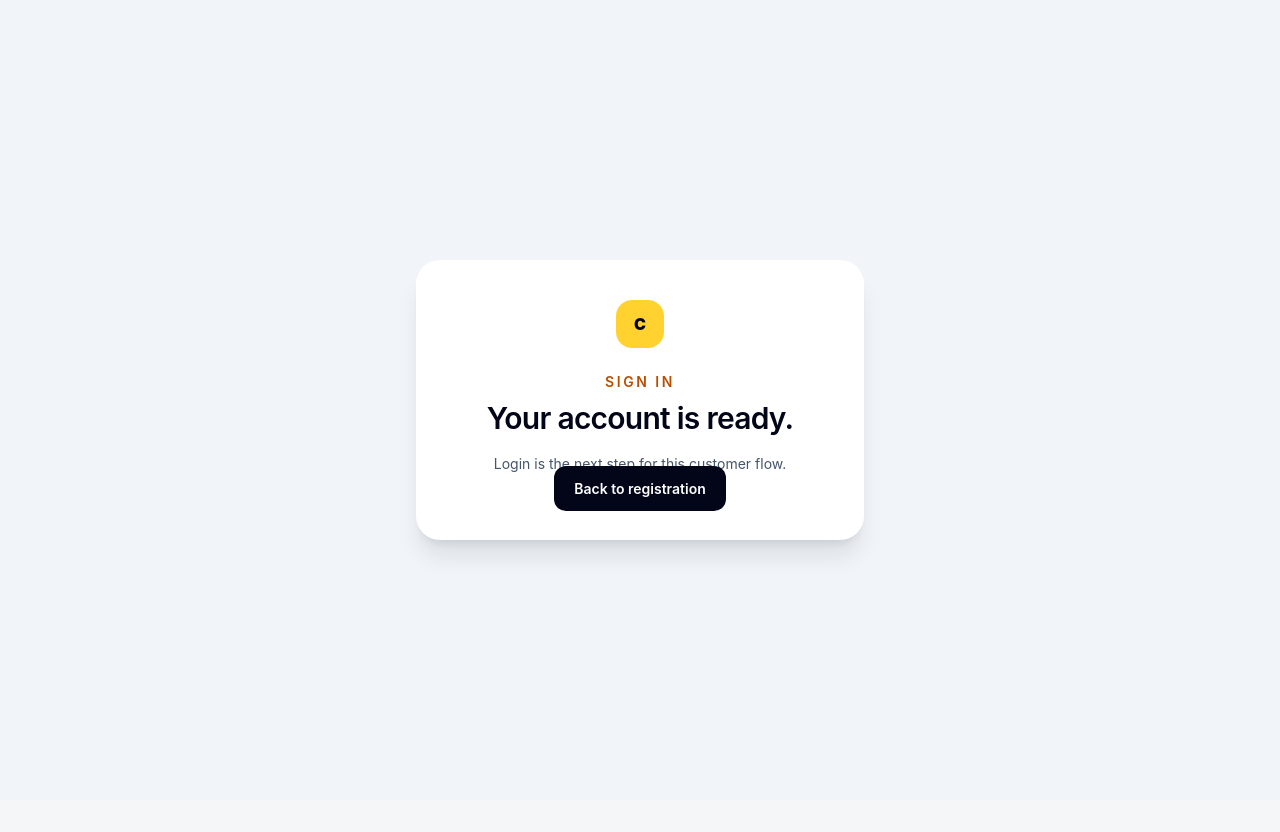
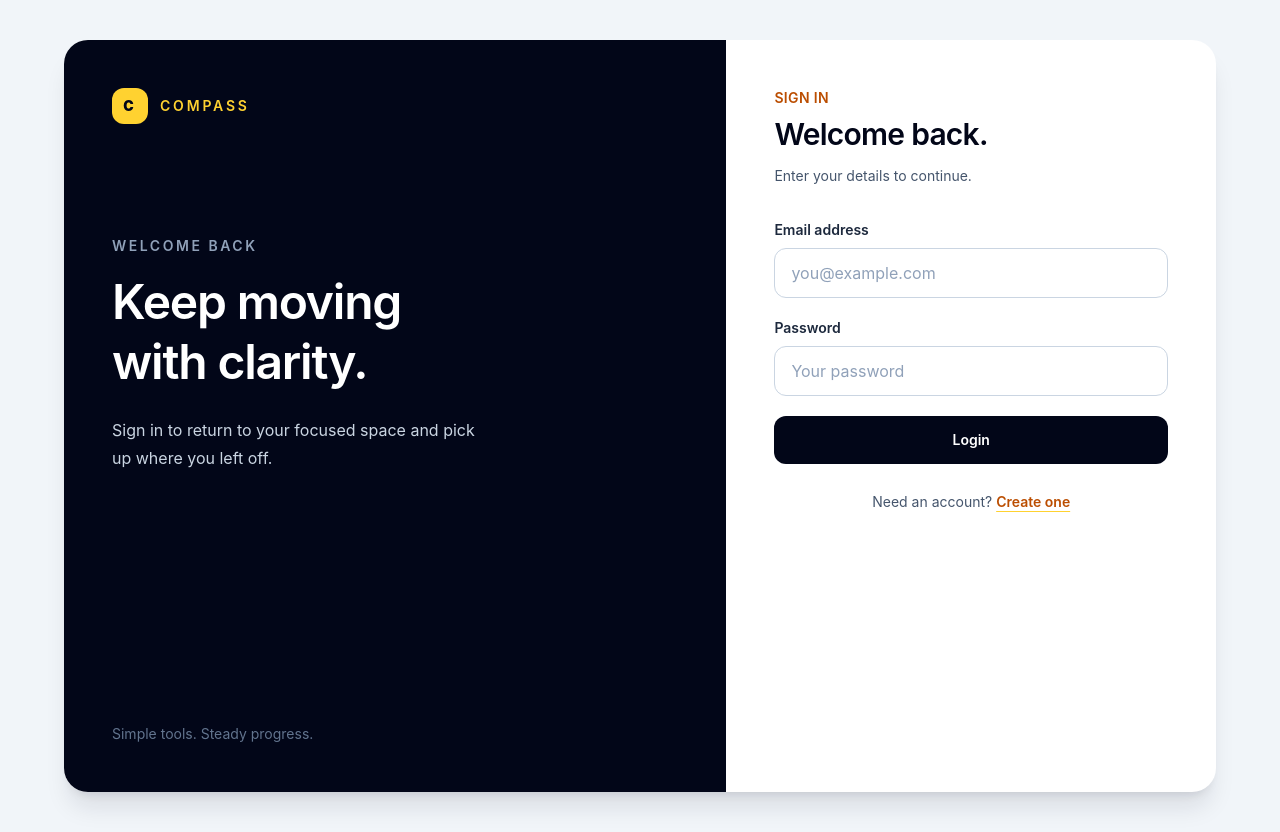
Before and after one commit to AdityaNayak12/MERN-Assignments, a React (Vite) app in the folder client/: page /login in a window 1280 px wide. Before the commit the page ends 800 px from the top, so only its background shows below. Built offline with nearby package versions, Linux system fonts and the light colour scheme.

Commit message:
feat: implement customer login page

```diff
--- a/client/src/App.jsx
+++ b/client/src/App.jsx
@@ -7,6 +7,7 @@ function App() {
     <Routes>
       <Route path="/register" element={<Signup />} />
       <Route path="/login" element={<Login />} />
+      <Route path="/home" element={null} />
       <Route path="*" element={<Navigate replace to="/register" />} />
     </Routes>
   )
--- a/client/src/pages/Login.jsx
+++ b/client/src/pages/Login.jsx
@@ -1,20 +1,124 @@
-import { Link } from 'react-router-dom'
+import { useState } from 'react'
+import { Link, useNavigate } from 'react-router-dom'
+import { axiosInstance } from '../axiosCalls/axios.js'
+
+const initialValues = {
+  email: '',
+  password: '',
+}
 
 function Login() {
+  const navigate = useNavigate()
+  const [values, setValues] = useState(initialValues)
+  const [error, setError] = useState('')
+
+  const handleChange = (event) => {
+    const { name, value } = event.target
+    setValues((currentValues) => ({ ...currentValues, [name]: value }))
+    setError('')
+  }
+
+  const handleSubmit = async (event) => {
+    event.preventDefault()
+
+    try {
+      await axiosInstance.post('/user/login', values)
+      navigate('/home')
+    } catch (requestError) {
+      console.error(requestError.response?.data?.message ?? requestError.message)
+      setError('Invalid Credentials')
+    }
+  }
+
   return (
-    <main className="grid min-h-screen place-items-center bg-slate-100 px-4 py-8 text-slate-900">
-      <section className="w-full max-w-md rounded-3xl bg-white p-8 text-center shadow-xl shadow-slate-900/10 sm:p-10">
-        <div className="mx-auto grid h-12 w-12 place-items-center rounded-2xl bg-amber-300 font-black text-slate-950">C</div>
-        <p className="mt-6 text-sm font-semibold tracking-[0.18em] text-amber-700 uppercase">Sign in</p>
-        <h1 className="mt-2 text-3xl font-semibold tracking-tight text-slate-950">Your account is ready.</h1>
-        <p className="mt-4 text-sm leading-6 text-slate-600">Login is the next step for this customer flow.</p>
-        <Link
-          className="mt-8 w-full rounded-xl bg-slate-950 px-5 py-3.5 text-sm font-semibold text-white transition hover:bg-slate-800 focus-visible:outline-2 focus-visible:outline-offset-2 focus-visible:outline-amber-600"
-          to="/register"
-        >
-          Back to registration
-        </Link>
-      </section>
+    <main className="min-h-screen bg-slate-100 px-4 py-6 text-slate-900 sm:px-8 sm:py-10">
+      <div className="mx-auto grid min-h-[calc(100vh-3rem)] w-full max-w-6xl overflow-hidden rounded-3xl bg-white shadow-xl shadow-slate-900/10 lg:grid-cols-[1.15fr_0.85fr]">
+        <section className="flex flex-col justify-between bg-slate-950 p-7 text-white sm:p-10 lg:p-12">
+          <div>
+            <div className="flex items-center gap-3 text-sm font-semibold tracking-[0.2em] text-amber-300 uppercase">
+              <span className="grid h-9 w-9 place-items-center rounded-xl bg-amber-300 text-sm font-black text-slate-950">C</span>
+              Compass
+            </div>
+            <div className="mt-20 max-w-sm lg:mt-28">
+              <p className="text-sm font-semibold tracking-[0.18em] text-slate-400 uppercase">Welcome back</p>
+              <h1 className="mt-4 text-4xl leading-tight font-semibold tracking-tight sm:text-5xl">
+                Keep moving with clarity.
+              </h1>
+              <p className="mt-6 text-base leading-7 text-slate-300">
+                Sign in to return to your focused space and pick up where you left off.
+              </p>
+            </div>
+          </div>
+          <p className="mt-16 text-sm text-slate-500">Simple tools. Steady progress.</p>
+        </section>
+
+        <section className="p-7 sm:p-10 lg:p-12">
+          <div className="mx-auto max-w-md">
+            <p className="text-sm font-semibold tracking-wide text-amber-700 uppercase">Sign in</p>
+            <h2 className="mt-2 text-3xl font-semibold tracking-tight text-slate-950">Welcome back.</h2>
+            <p className="mt-3 text-sm leading-6 text-slate-600">Enter your details to continue.</p>
+
+            <form className="mt-8 space-y-5" onSubmit={handleSubmit}>
+              <div>
+                <label className="block text-sm font-semibold text-slate-800" htmlFor="email">
+                  Email address
+                </label>
+                <input
+                  autoComplete="email"
+                  className="mt-2 w-full rounded-xl border border-slate-300 bg-white px-4 py-3 text-base text-slate-950 outline-none transition placeholder:text-slate-400 focus:border-amber-600 focus:ring-4 focus:ring-amber-100"
+                  id="email"
+                  name="email"
+                  onChange={handleChange}
+                  placeholder="you@example.com"
+                  required
+                  type="email"
+                  value={values.email}
+                />
+              </div>
+
+              <div>
+                <label className="block text-sm font-semibold text-slate-800" htmlFor="password">
+                  Password
+                </label>
+                <input
+                  autoComplete="current-password"
+                  className="mt-2 w-full rounded-xl border border-slate-300 bg-white px-4 py-3 text-base text-slate-950 outline-none transition placeholder:text-slate-400 focus:border-amber-600 focus:ring-4 focus:ring-amber-100"
+                  id="password"
+                  name="password"
+                  onChange={handleChange}
+                  placeholder="Your password"
+                  required
+                  type="password"
+                  value={values.password}
+                />
+              </div>
+
+              {error && (
+                <p aria-live="assertive" className="rounded-xl border border-red-200 bg-red-50 px-4 py-3 text-sm leading-6 text-red-800" role="alert">
+                  {error}
+                </p>
+              )}
+
+              <button
+                className="w-full rounded-xl bg-slate-950 px-5 py-3.5 text-sm font-semibold text-white transition hover:bg-slate-800 focus-visible:outline-2 focus-visible:outline-offset-2 focus-visible:outline-amber-600"
+                type="submit"
+              >
+                Login
+              </button>
+            </form>
+
+            <p className="mt-7 text-center text-sm text-slate-600">
+              Need an account?{' '}
+              <Link
+                className="font-semibold text-amber-700 underline decoration-amber-300 underline-offset-4 hover:text-amber-800 focus-visible:outline-2 focus-visible:outline-offset-2 focus-visible:outline-amber-600"
+                to="/register"
+              >
+                Create one
+              </Link>
+            </p>
+          </div>
+        </section>
+      </div>
     </main>
   )
 }
```
